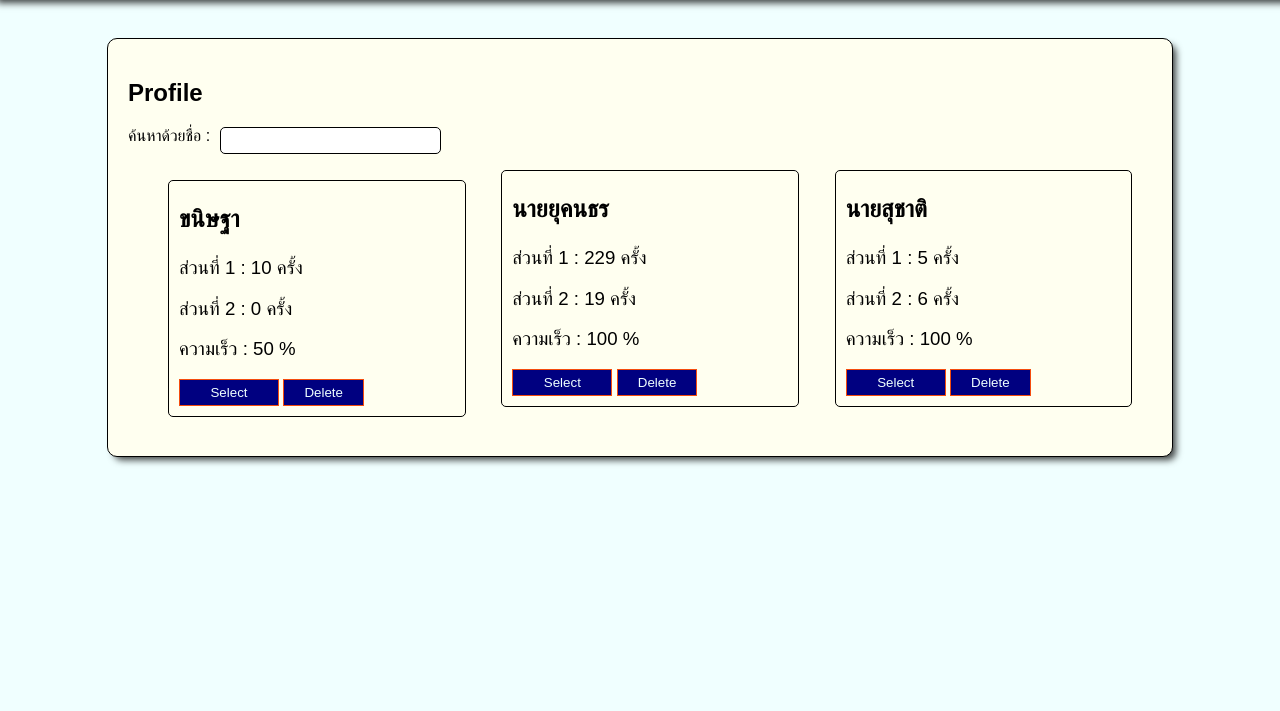
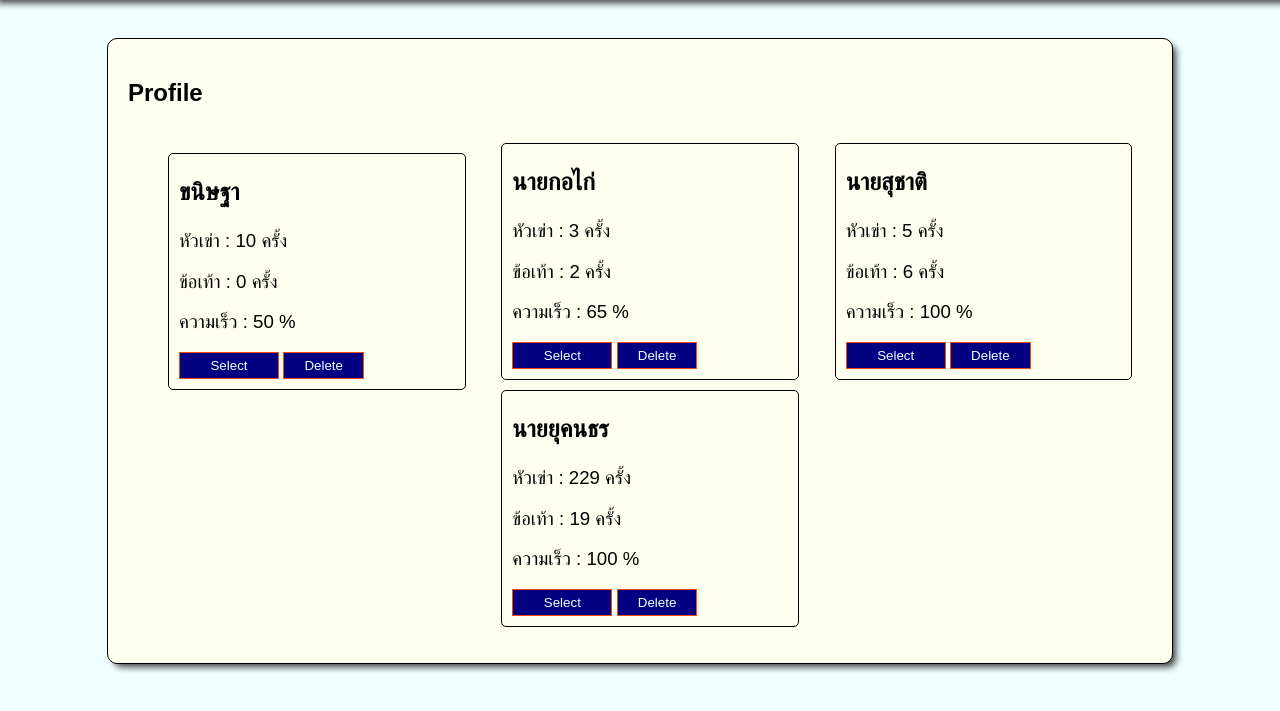
Before and after one commit to ankworld/Rpi_Therapy, a Flask app: page /select_profile_page in a window 1280 px wide. Shown: the part 55-766 px from the top of the page. Run offline with Flask 2, Linux system fonts and the light colour scheme.

Commit message:
fix typo
section 1 -> Knee
section 2 -> Ankle

```diff
--- /dev/null
+++ b/config/profile/นายกอไก่.ini
@@ -0,0 +1,4 @@
+[profile]
+section1 = 3
+section2 = 2
+speed = 65
--- a/static/js/index.js
+++ b/static/js/index.js
@@ -137,11 +137,11 @@ function getWork() {
                 document.getElementsByClassName('dash_section')[0].innerHTML = `
                     <table>
                       <tr>
-                        <td>ส่วนที่ 1 : </td>
+                        <td>หัวเข่า : </td>
                         <td id="active">${section1}</td>
                       </tr>
                       <tr>
-                        <td>ส่วนที่ 2 : </td>
+                        <td>ข้อเท้า : </td>
                         <td id="active">${section2}</td>
                       </tr>
                       <tr>
--- a/templates/add_profile.html
+++ b/templates/add_profile.html
@@ -11,11 +11,11 @@
             <div class="row">
                 ชื่อ : <input type="text" required name="name">
             </div>
-            <div class="row">ส่วนที่ 1 :
+            <div class="row">หัวเข่า :
                 <input type="number" min="0" max="100" required name="round1">ครั้ง
                 <!-- <input type="text" name="time1">นาที -->
             </div>
-            <div class="row">ส่วนที่ 2 :
+            <div class="row">ข้อเท้า :
                 <input type="number" min="0" max="100" required name="round2">ครั้ง
                 <!-- <input type="text" name="time2">นาที -->
             </div>
--- a/templates/index.html
+++ b/templates/index.html
@@ -16,11 +16,11 @@
     {% if active == "1" %}
     <table>
       <tr>
-        <td>ส่วนที่ 1 : </td>
+        <td>หัวเข่า : </td>
         <td id="active">{{active}}</td>
       </tr>
       <tr>
-        <td>ส่วนที่ 2 : </td>
+        <td>ข้อเท้า : </td>
         <td id="active">{{active}}</td>
       </tr>
       <tr>
--- a/templates/select_profile.html
+++ b/templates/select_profile.html
@@ -6,15 +6,15 @@
 
     {% block header %} {{super()}} {% endblock %} {% block dash_content %}
     <h1 class="article">Profile</h1>
-    <span>ค้นหาด้วยชื่อ : </span>
-    <span><input class="search_field" type="text" name="search" value="" onkeypress="handleKeyPress(event)"></span>
+    <!-- <span>ค้นหาด้วยชื่อ : </span>
+    <span><input class="search_field" type="text" name="search" value="" onkeypress="handleKeyPress(event)"></span> -->
     <ul class="ul_profile">
         {% for key, value in file.items() %} {% set file_name = key.split('.') %}
         <li class="list_profile">
             <section>
                 <h1>{{file_name[0]}}</h1>
-                <p>ส่วนที่ 1 : {{value[0]}} ครั้ง</p>
-                <p>ส่วนที่ 2 : {{value[1]}} ครั้ง</p>
+                <p>หัวเข่า : {{value[0]}} ครั้ง</p>
+                <p>ข้อเท้า : {{value[1]}} ครั้ง</p>
                 <p>ความเร็ว : {{value[2]}} %</p>
             </section>
             <span><button type="button" name="button" value="{{key}}" onclick="active(this)">Select</button></span>
--- a/ui/stack_menu.py
+++ b/ui/stack_menu.py
@@ -269,9 +269,9 @@ class Ui_MainWindow(object):
         self.lbl_in3.setText(_translate("MainWindow", "0"))
         self.lbl_in2.setText(_translate("MainWindow", "0"))
         self.btn_min_1.setText(_translate("MainWindow", "-"))
-        self.lbl_s2.setText(_translate("MainWindow", "Section 2 (times)"))
+        self.lbl_s2.setText(_translate("MainWindow", "Ankle (times)"))
         self.lbl_spd.setText(_translate("MainWindow", "Speed (%)"))
-        self.lbl_s1.setText(_translate("MainWindow", "Section 1 (times)"))
+        self.lbl_s1.setText(_translate("MainWindow", "Knee (times)"))
         self.btn_plus_1.setText(_translate("MainWindow", "+"))
         self.btn_min_2.setText(_translate("MainWindow", "-"))
         self.btn_plus_2.setText(_translate("MainWindow", "+"))
```
Also changed, not shown: app.py (+5 -4 lines), test_motor2.py (added, +17 -0 lines), test_motor3.py (added, +17 -0 lines), res/frontend.png (added), res/main_threading.png (added), res/overview.png (added), res/use_case.png (added), res/usecase.png (deleted), res/work_threading.png (added), res/working_threading.png (added), 2 other files.
